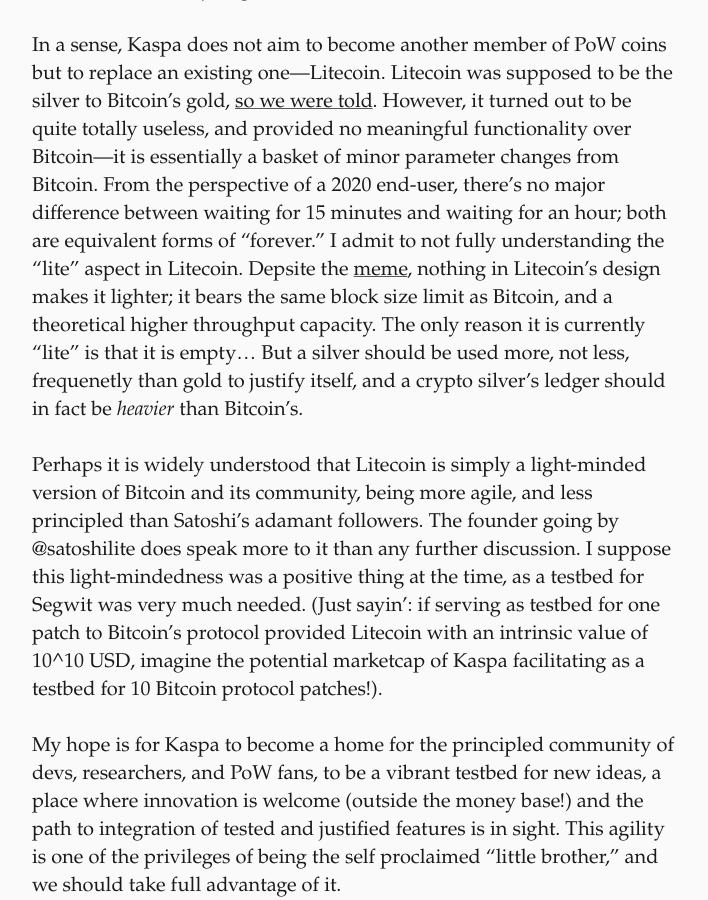
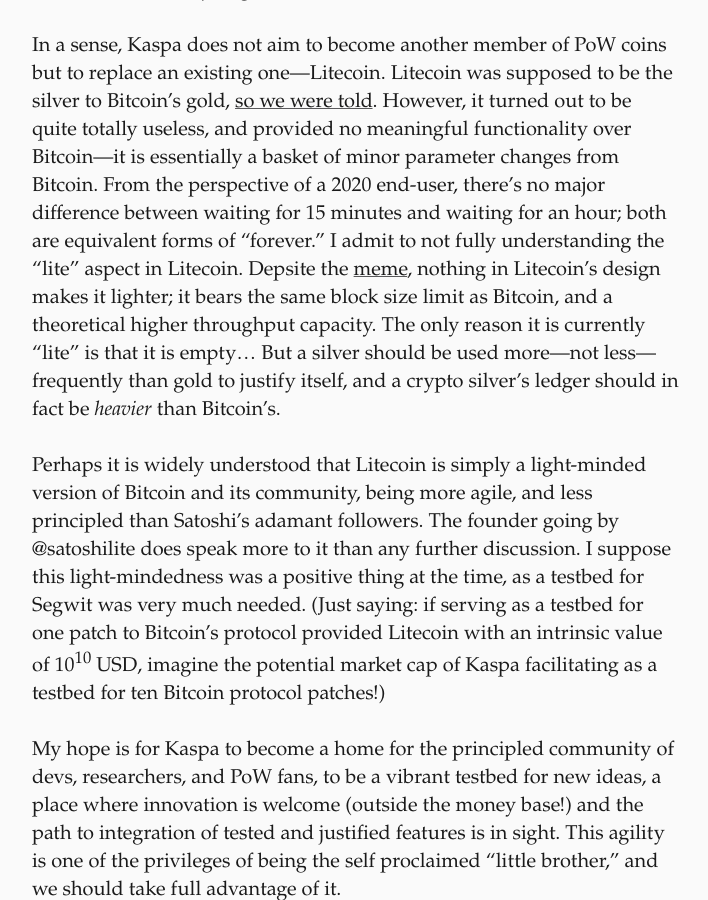
Before and after one commit to hashdag/hashdag.github.io, a Jekyll site: the page built from _posts/2020-11-24-ghosts.md, in a window 1280 px wide and 900 px high, scrolled down 5824 px. Shown: the whole window, without its empty margins (284-992 px from the left). Built offline with Jekyll 4.4.1, drawn with Linux system fonts in a browser that asks for light colours.

Commit message:
edit ghost post

```diff
--- a/_posts/2020-11-24-ghosts.md
+++ b/_posts/2020-11-24-ghosts.md
@@ -58,9 +58,9 @@
 
 Admittedly, as Nick Szabo [likes to remind us](https://unenumerated.blogspot.com/2017/02/money-blockchains-and-social-scalability.html), any new cryptocurrency gets a negative on the social scalability part. This can be said on any new social network, not only money-powered ones. The sentiment against proliferation of coins is shared among almost everyone—we are all maximalists with respect to most cryptocurrencies created by other teams; non-coiners just go one coin further.[^3]
 
-In a sense, Kaspa does not aim to become another member of PoW coins but to replace an existing one—Litecoin. Litecoin was supposed to be the silver to Bitcoin’s gold, [so we were told](https://youtu.be/Le5ByHtssnc?t=372). However, it turned out to be quite totally useless, and provided no meaningful functionality over Bitcoin—it is essentially a basket of minor parameter changes from Bitcoin. From the perspective of a 2020 end-user, there’s no major difference between waiting for 15 minutes and waiting for an hour; both are equivalent forms of “forever.” I admit to not fully understanding the "lite" aspect in Litecoin. Depsite the [meme](https://twitter.com/icebergy_/status/1341590180122292224), nothing in Litecoin's design makes it lighter; it bears the same block size limit as Bitcoin, and a theoretical higher throughput capacity. The only reason it is currently "lite" is that it is empty... But a silver should be used more, not less, frequenetly than gold to justify itself, and a crypto silver's ledger should in fact be *heavier* than Bitcoin's.
+In a sense, Kaspa does not aim to become another member of PoW coins but to replace an existing one—Litecoin. Litecoin was supposed to be the silver to Bitcoin’s gold, [so we were told](https://youtu.be/Le5ByHtssnc?t=372). However, it turned out to be quite totally useless, and provided no meaningful functionality over Bitcoin—it is essentially a basket of minor parameter changes from Bitcoin. From the perspective of a 2020 end-user, there’s no major difference between waiting for 15 minutes and waiting for an hour; both are equivalent forms of “forever.” I admit to not fully understanding the "lite" aspect in Litecoin. Depsite the [meme](https://twitter.com/icebergy_/status/1341590180122292224), nothing in Litecoin's design makes it lighter; it bears the same block size limit as Bitcoin, and a theoretical higher throughput capacity. The only reason it is currently "lite" is that it is empty... But a silver should be used more---not less---frequently than gold to justify itself, and a crypto silver's ledger should in fact be *heavier* than Bitcoin's.
 
-Perhaps it is widely understood that Litecoin is simply a light-minded version of Bitcoin and its community, being more agile, and less principled than Satoshi's adamant followers. The founder going by @satoshilite does speak more to it than any further discussion. I suppose this light-mindedness was a positive thing at the time, as a testbed for Segwit was very much needed. (Just sayin': if serving as testbed for one patch to Bitcoin's protocol provided Litecoin with an intrinsic value of 10^10 USD, imagine the potential marketcap of Kaspa facilitating as a testbed for 10 Bitcoin protocol patches!).
+Perhaps it is widely understood that Litecoin is simply a light-minded version of Bitcoin and its community, being more agile, and less principled than Satoshi's adamant followers. The founder going by @satoshilite does speak more to it than any further discussion. I suppose this light-mindedness was a positive thing at the time, as a testbed for Segwit was very much needed. (Just saying: if serving as a testbed for one patch to Bitcoin's protocol provided Litecoin with an intrinsic value of 10<sup>10</sup> USD, imagine the potential market cap of Kaspa facilitating as a testbed for ten Bitcoin protocol patches!)
 
 My hope is for Kaspa to become a home for the principled community of devs, researchers, and PoW fans, to be a vibrant testbed for new ideas, a place where innovation is welcome (outside the money base!) and the path to integration of tested and justified features is in sight. This agility is one of the privileges of being the self proclaimed “little brother,” and we should take full advantage of it.
 
```
